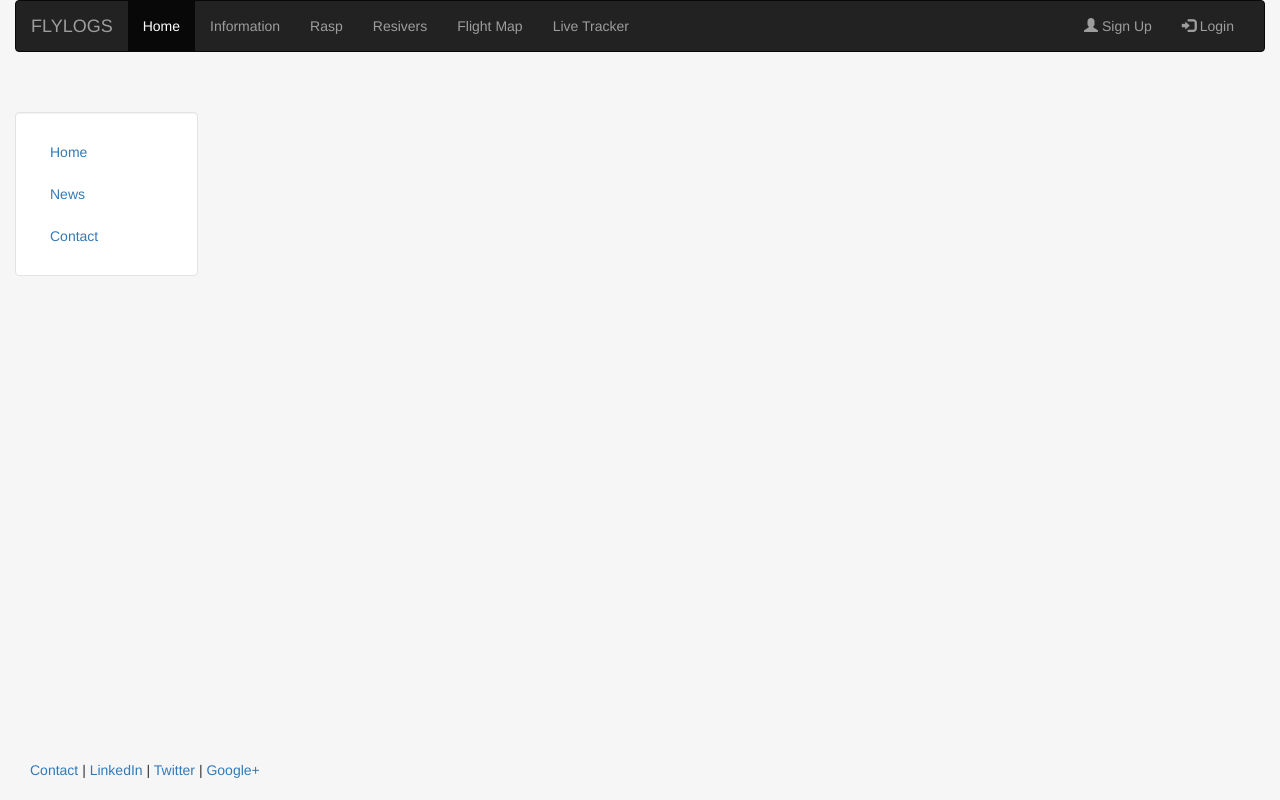
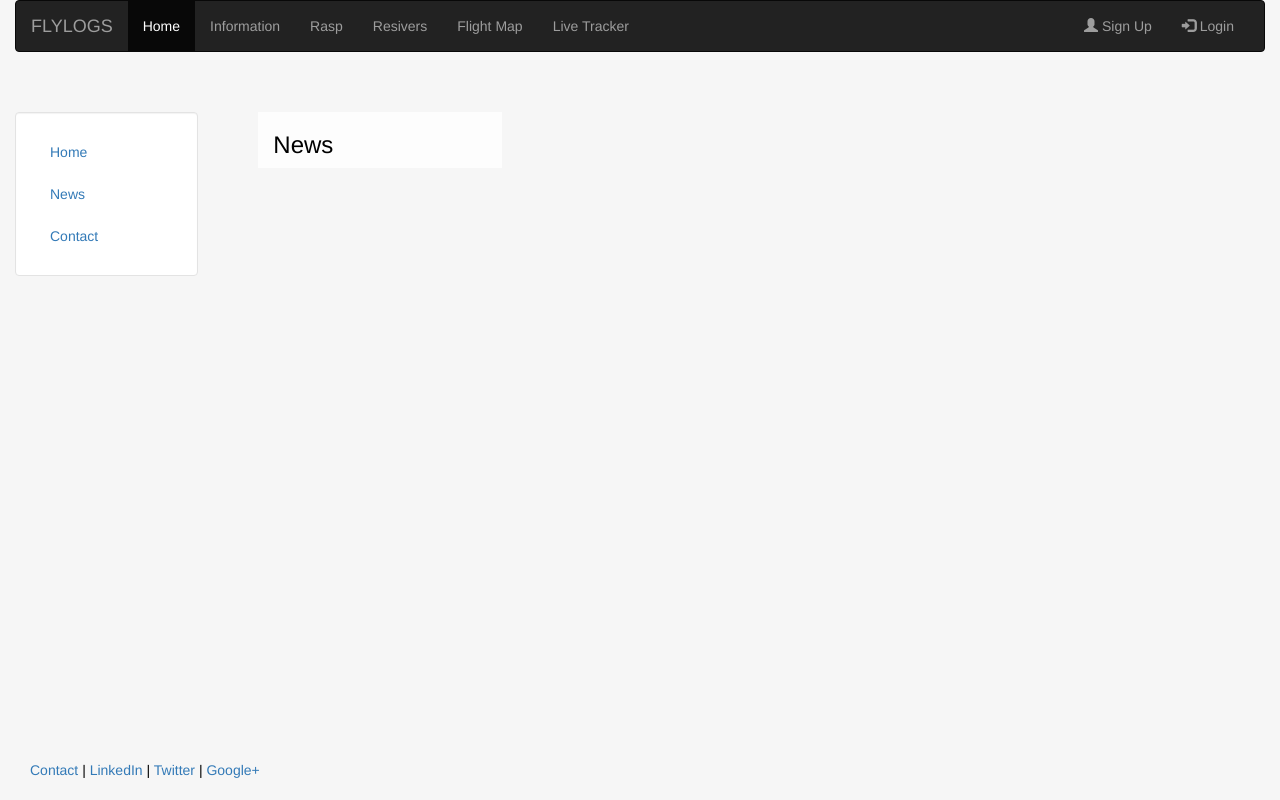
Before and after one commit to misod/kand, a Django app: page /log/ in a window 1280 px wide. Run offline with Django 3.2, Linux system fonts and the light colour scheme; data that the repository does not hold is empty; some libraries are stand-ins or nearby versions.

Commit message:
News sidan facelift

```diff
--- a/Dajango-testweb/mysite/flylogger/templates/people.html
+++ b/Dajango-testweb/mysite/flylogger/templates/people.html
@@ -9,9 +9,11 @@
         <link rel="stylesheet" href="{% static 'django_tables2/themes/paleblue/css/screen.css' %}" />
     </head>
     <body>
+<div class="container-fluid">
         <div><p><h5>Flight Logs</h5></p></div>
         {% render_table table1 %}
         <p><button type="button" class="btn btn-primary btn-lg">Download Excel</button></p>
+      </div>
     </body>
 </html>
 {% endblock %}
--- a/Dajango-testweb/mysite/log/templates/log/log.html
+++ b/Dajango-testweb/mysite/log/templates/log/log.html
@@ -1,8 +1,30 @@
 {% extends "personal/header.html" %}
 
 {% block content%}
-  {% for post in object_list %}
-  <h5>{{post.date|date:"Y-m-d"}}<a href="/log/{{post.id}}"> {{post.title}}</a></h5>
-  {%endfor%}
+
+
+<style>
+
+.container-fluid{
+  color: black;
+}
+
+.col-md-3{
+  background-color:rgba(255, 255, 255, 0.8);
+  color: black;
+  text-align: left;
+}
+
+</style>
+
+
+  <link rel="stylesheet" href="../../static/personal/css/homefixlog.css">
+  <div class="container-fluid">
+    <div class="col-md-3"><h3>News</h3>
+    {% for post in object_list %}
+    <h5>{{post.date|date:"Y-m-d"}}<a href="/log/{{post.id}}"> {{post.title}}</a></h5>
+    {%endfor%}
+  </div>
+  </div>
 
 {% endblock %}
```
Also changed, not shown: 2 other files.
